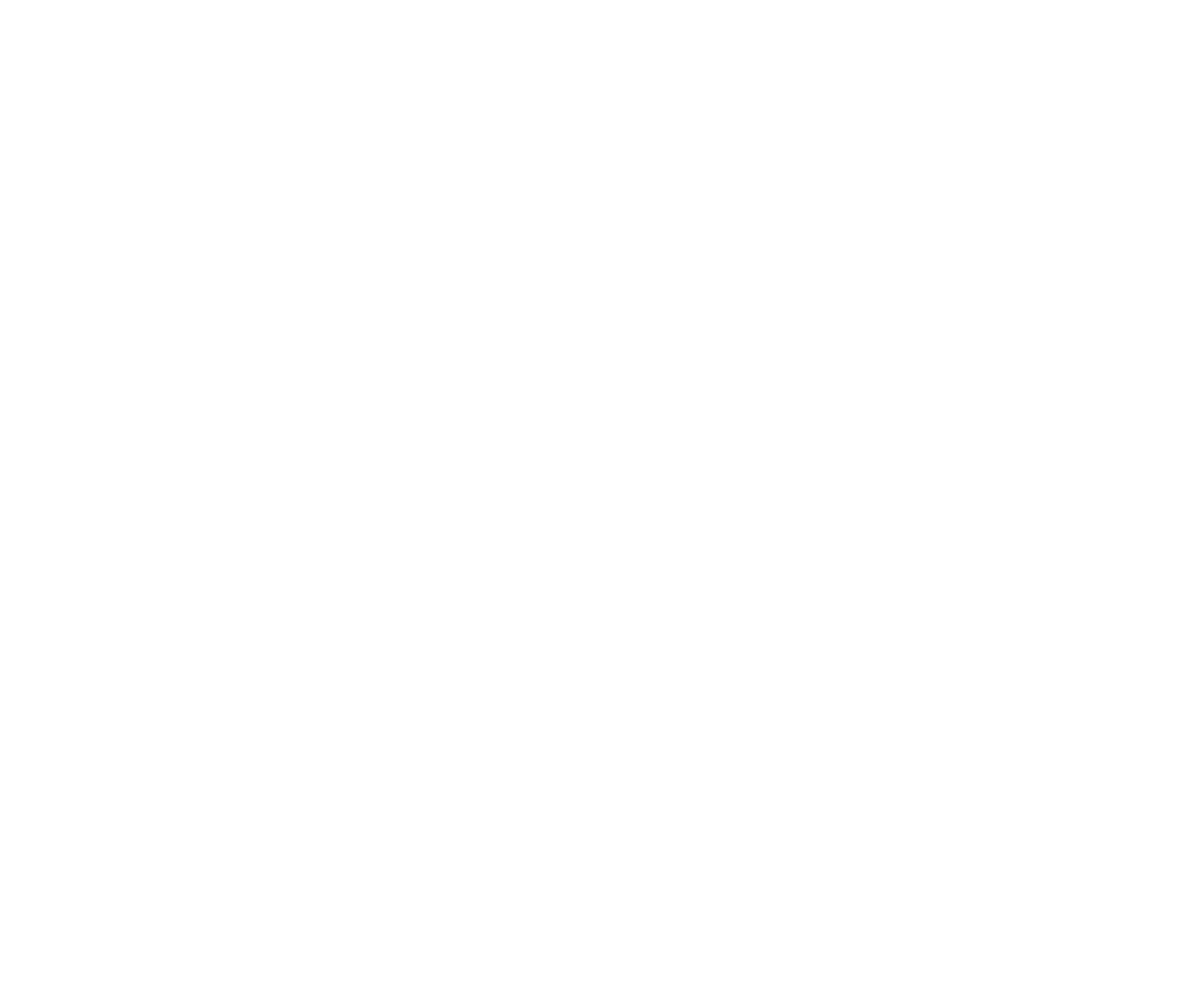
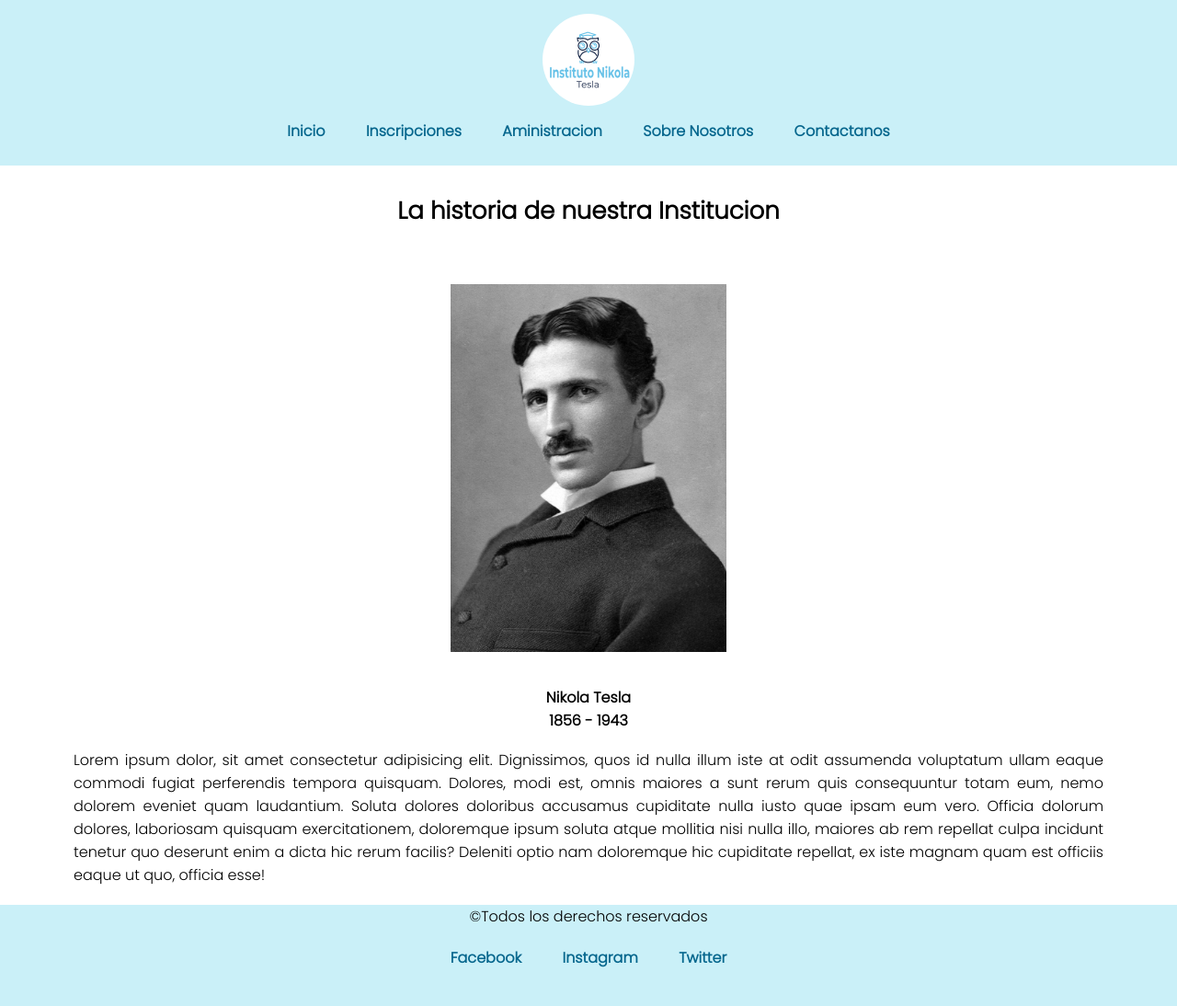
Before and after one commit to EvakOrunn/preEntregaLuis, a plain HTML site: page src/pages/nosotros.html in a window 1280 px wide. Shown: the whole page at 92% size. Before the commit the page ends 800 px from the top, so only its background shows below. Drawn offline with Linux system fonts and the light colour scheme.

Commit message:
Se completa el maquetado de la pagina html y su estilizado

```diff
--- a/src/pages/nosotros.html
+++ b/src/pages/nosotros.html
@@ -0,0 +1,83 @@
+<!DOCTYPE html>
+<html lang="en">
+
+<head>
+    <meta charset="UTF-8">
+    <meta http-equiv="X-UA-Compatible" content="IE=edge">
+    <meta name="viewport" content="width=device-width, initial-scale=1.0">
+    <link rel="stylesheet" href="/src/style/styles.css">
+    <link rel="preconnect" href="https://fonts.googleapis.com">
+    <link rel="preconnect" href="https://fonts.gstatic.com" crossorigin>
+    <link href="https://fonts.googleapis.com/css2?family=Poppins:wght@300&display=swap" rel="stylesheet">
+    <title>Sobre Nosotros</title>
+</head>
+
+<body>
+    <header>
+        <div class="flex-container">
+            <div class="logo-container">
+                <picture>
+                    <img src="/src/img/instituto-nikola-tesla-logo.png" alt="Instituto Nikola Tesla Logo" class="logo">
+                </picture>
+            </div>
+            <nav>
+                <ul>
+                    <li>
+                        <a href="/index.html">Inicio</a>
+                    </li>
+                    <li>
+                        <a href="/src/pages/inscripcion.html">Inscripciones</a>
+                    </li>
+                    <li>
+                        <a href="/src/pages/administracion.html">Aministracion</a>
+                    </li>
+                    <li>
+                        <a href="/src/pages/nosotros.html">Sobre Nosotros</a>
+                    </li>
+                    <li>
+                        <a href="/src/pages/contactanos.html">Contactanos</a>
+                    </li>
+                </ul>
+            </nav>
+        </div>
+    </header>
+    <main>
+        <div class="flex-container">
+            <h2 class="main-text">La historia de nuestra Institucion</h2>
+            <div class="img-portrait">
+                <picture>
+                    <img src="/src/img/nikola-tesla-portrait.jpeg" alt="Nikola Tesla Portrait">
+                </picture>
+            </div>
+            <div class="legend-text">
+                <p>Nikola Tesla <br> 1856 - 1943</p>
+            </div>
+            <div class="spacer"></div>
+            <div class="much-text">
+                Lorem ipsum dolor, sit amet consectetur adipisicing elit. Dignissimos, quos id nulla illum iste at odit assumenda voluptatum ullam eaque commodi fugiat perferendis tempora quisquam. Dolores, modi est, omnis maiores a sunt rerum quis consequuntur totam eum, nemo dolorem eveniet quam laudantium. Soluta dolores doloribus accusamus cupiditate nulla iusto quae ipsam eum vero. Officia dolorum dolores, laboriosam quisquam exercitationem, doloremque ipsum soluta atque mollitia nisi nulla illo, maiores ab rem repellat culpa incidunt tenetur quo deserunt enim a dicta hic rerum facilis? Deleniti optio nam doloremque hic cupiditate repellat, ex iste magnam quam est officiis eaque ut quo, officia esse!
+            </div>
+        </div>
+    </main>
+    <footer>
+        <div class="flex-container">
+            <div class="copy-text">
+                <p>&copy;Todos los derechos reservados</p>
+            </div>
+            <div class="social-networks-links">
+                <ul>
+                    <li>
+                        <a href="#">Facebook</a>
+                    </li>
+                    <li>
+                        <a href="#">Instagram</a>
+                    </li>
+                    <li>
+                        <a href="#">Twitter</a>
+                    </li>
+                </ul>
+            </div>
+        </div>
+    </footer>
+</body>
+
+</html>
--- a/src/style/styles.css
+++ b/src/style/styles.css
@@ -480,3 +480,36 @@ header a:hover {
     font-size: 14px;
     color: #000;
 }
+
+.img-portrait {
+    display: flex;
+    align-items: center;
+    justify-content: center;
+    text-align: center;
+}
+
+.img-portrait img {
+    margin: 30px 0;
+    height: 400px;
+    width: 300px;
+}
+
+.legend-text {
+    display: flex;
+    align-items: center;
+    justify-content: center;
+    text-align: center;
+}
+
+.legend-text p {
+    font-weight: bold;
+}
+
+.much-text {
+    display: flex;
+    justify-content: center;
+    align-items: center;
+    align-content: center;
+    text-align: justify;
+    margin: 0 80px;
+}
```
